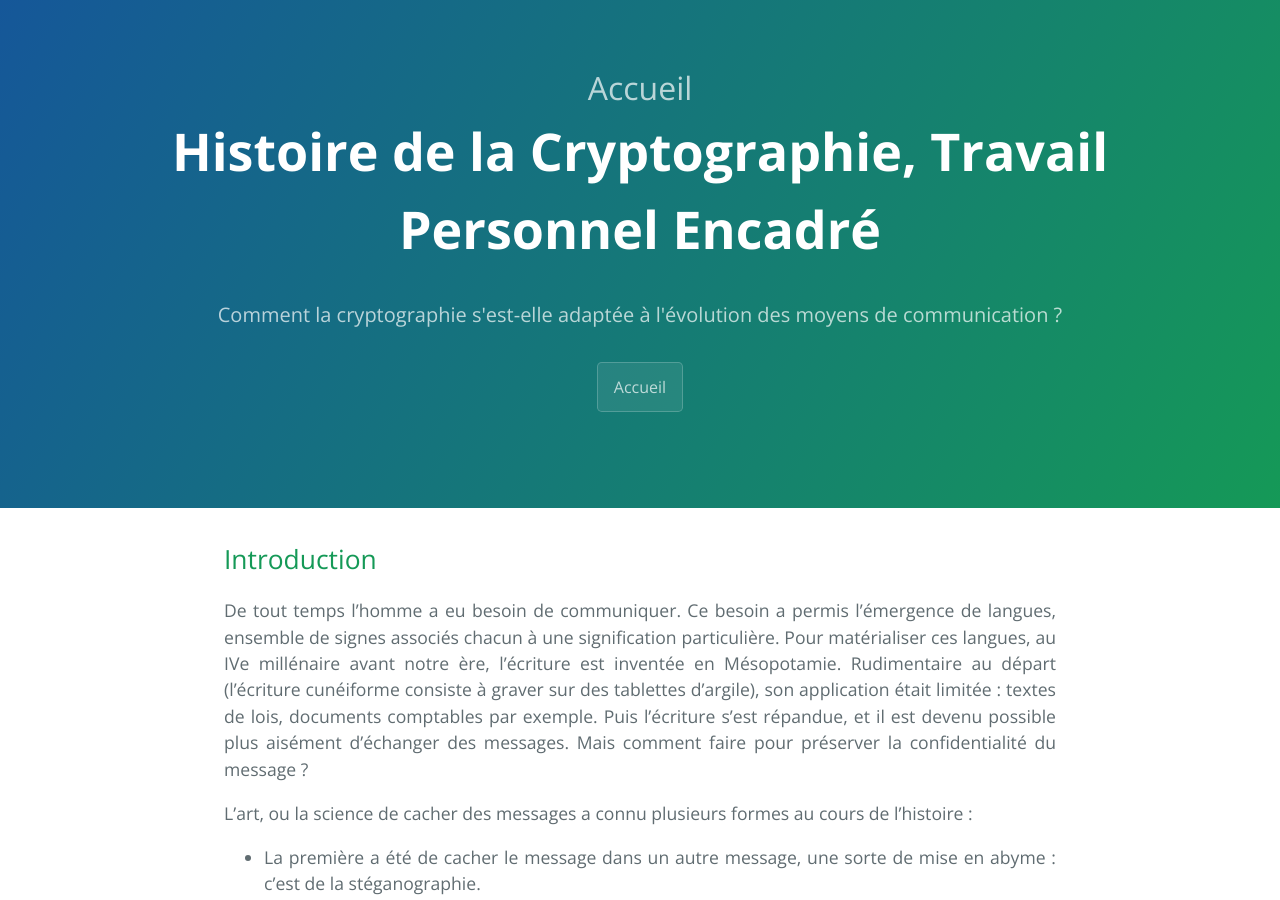
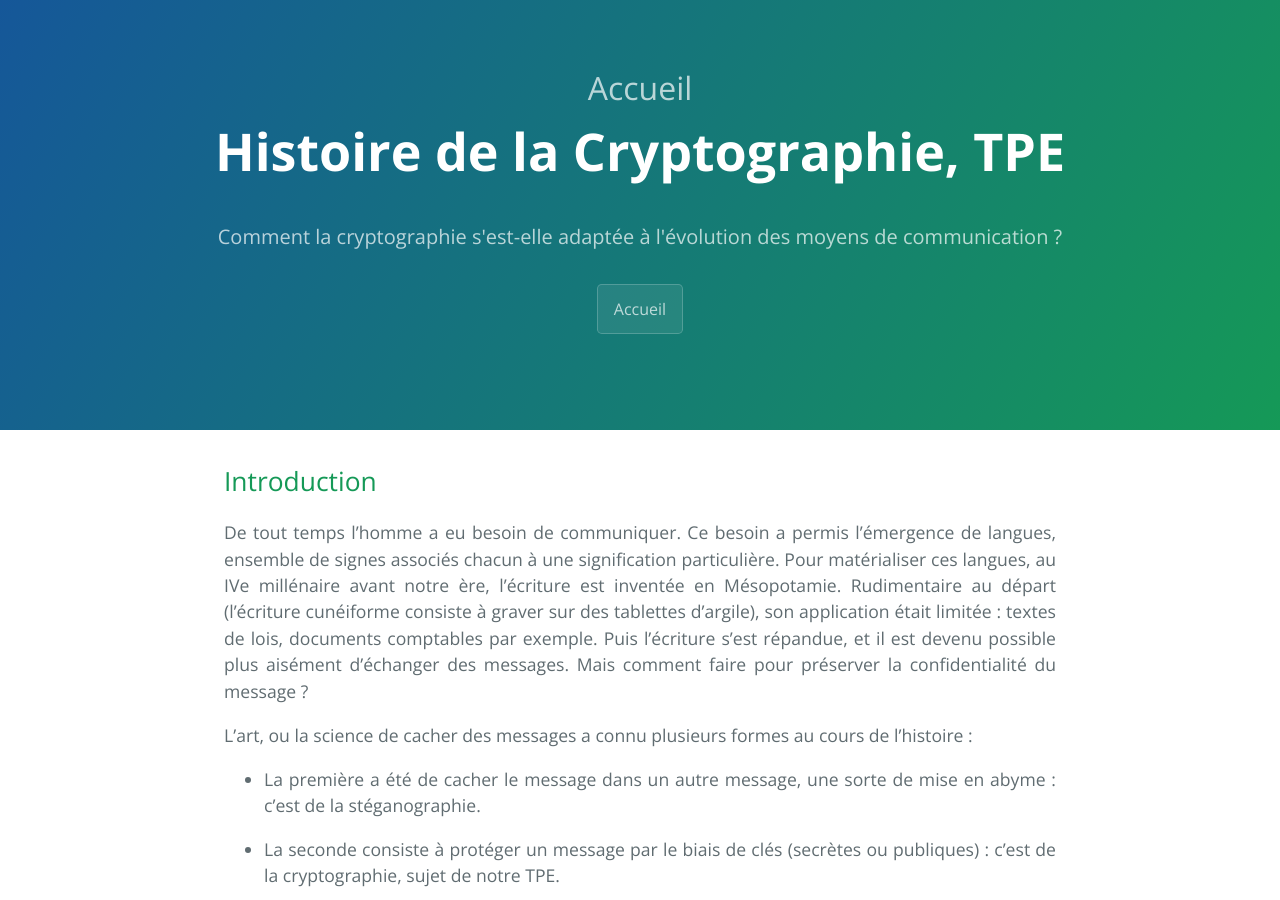
Before and after one commit to SamuelGallay/CryptoTPE, a Jekyll site: the page built from index.md, in a window 1280 px wide and 900 px high. Built offline with Jekyll 4.4.1, drawn with Linux system fonts in a browser that asks for light colours; our own code applies the rules of GitHub Pages for plain Markdown files.

Commit message:
Update index.md

```diff
--- a/index.md
+++ b/index.md
@@ -1,5 +1,5 @@
 ---
-title: Histoire de la Cryptographie, Travail Personnel Encadré
+title: Histoire de la Cryptographie, TPE
 permalink: index.html
 partie: "Accueil"
 ---
```
